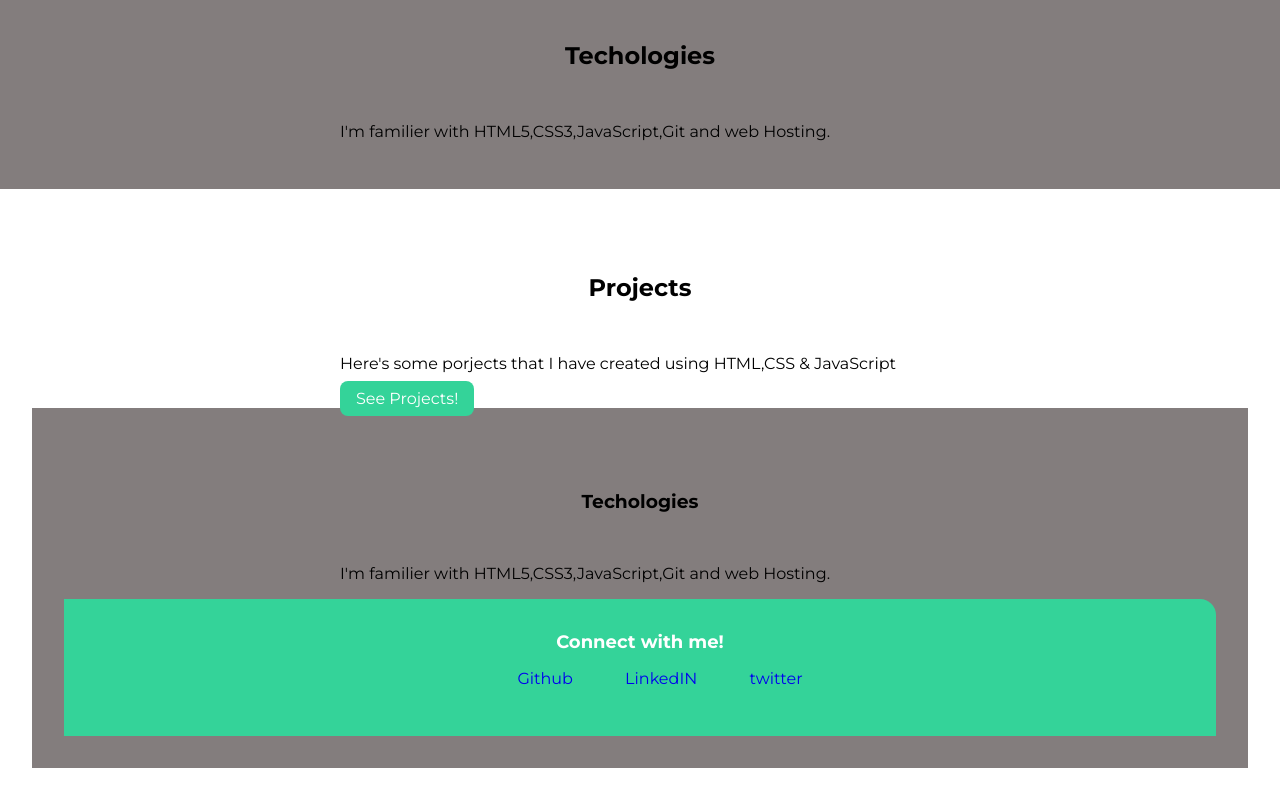
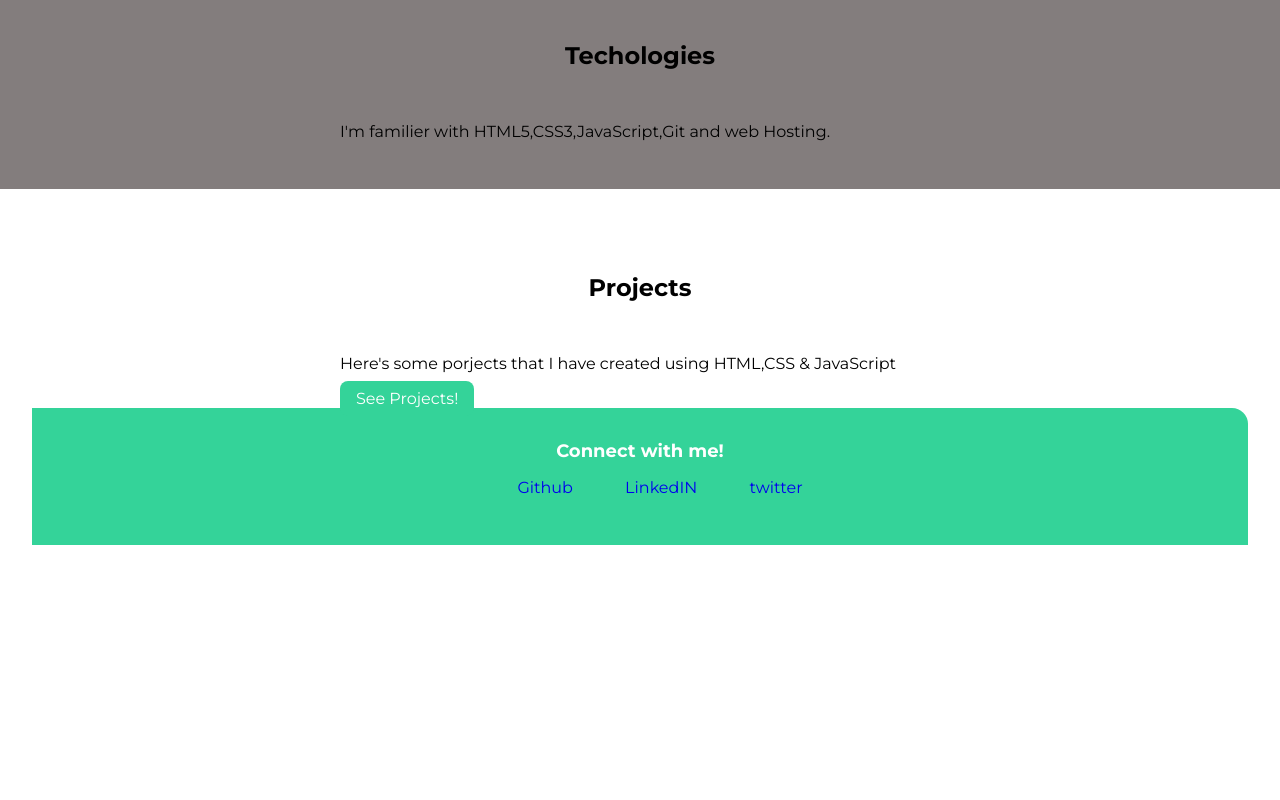
Before and after one commit to programmersoham/portfolio-website-soham, a plain HTML site: page index.html in a window 1280 px wide. Shown: the part 871-1671 px from the top of the page. After the commit the page ends 1448 px from the top, so only its background shows below. Drawn offline with Linux system fonts and the light colour scheme.

Commit message:
Updated content

```diff
--- a/index.html
+++ b/index.html
@@ -38,11 +38,7 @@
         <p>Here's some porjects that I have created using HTML,CSS & JavaScript</p>
         <a href="#" class="link primary-link">See Projects!</a>
     </div>
-    <section class="section ow">
-        <div class="contaier container-center">
-        <h1>Techologies</h1>
-        <p>I'm familier with HTML5,CSS3,JavaScript,Git and web Hosting.</p>
-        </div>
+
         <footer class="footer">
             <div class="footer-header">Connect with me!</div>
             <ul class="social-links non-bullet">
```
